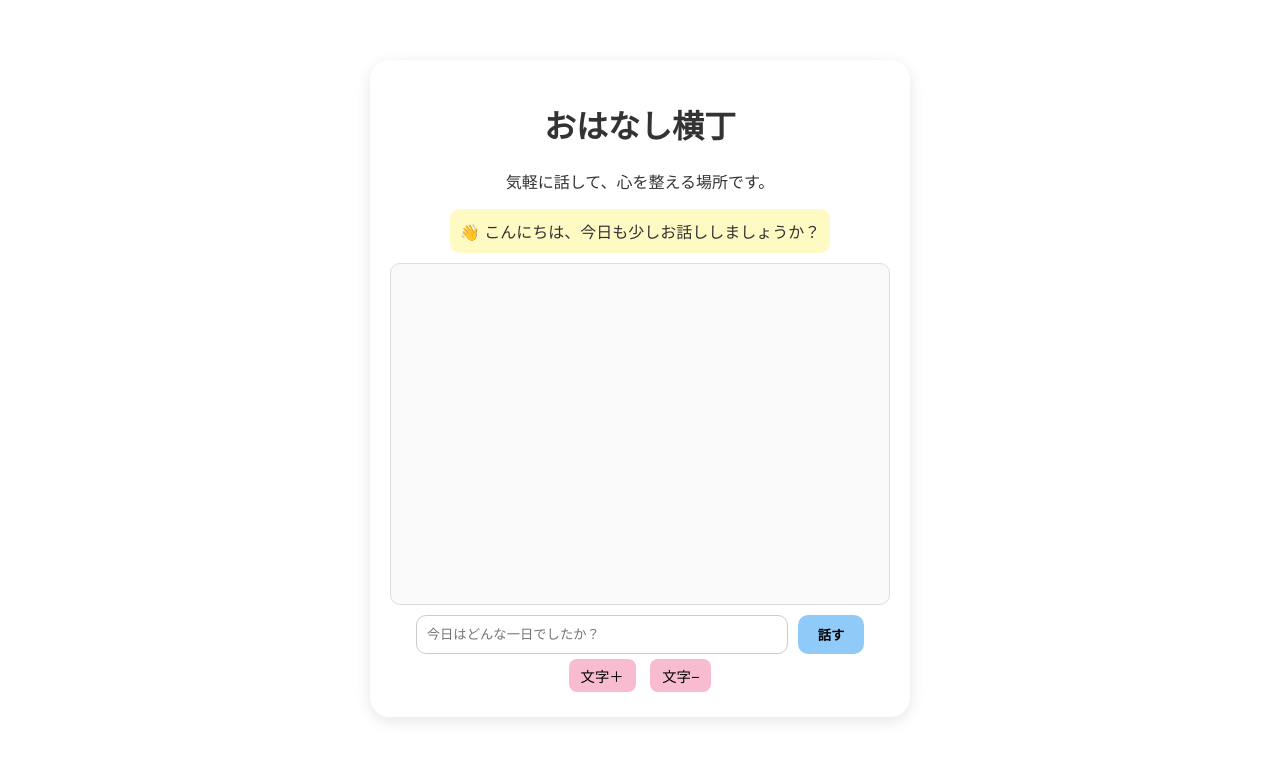
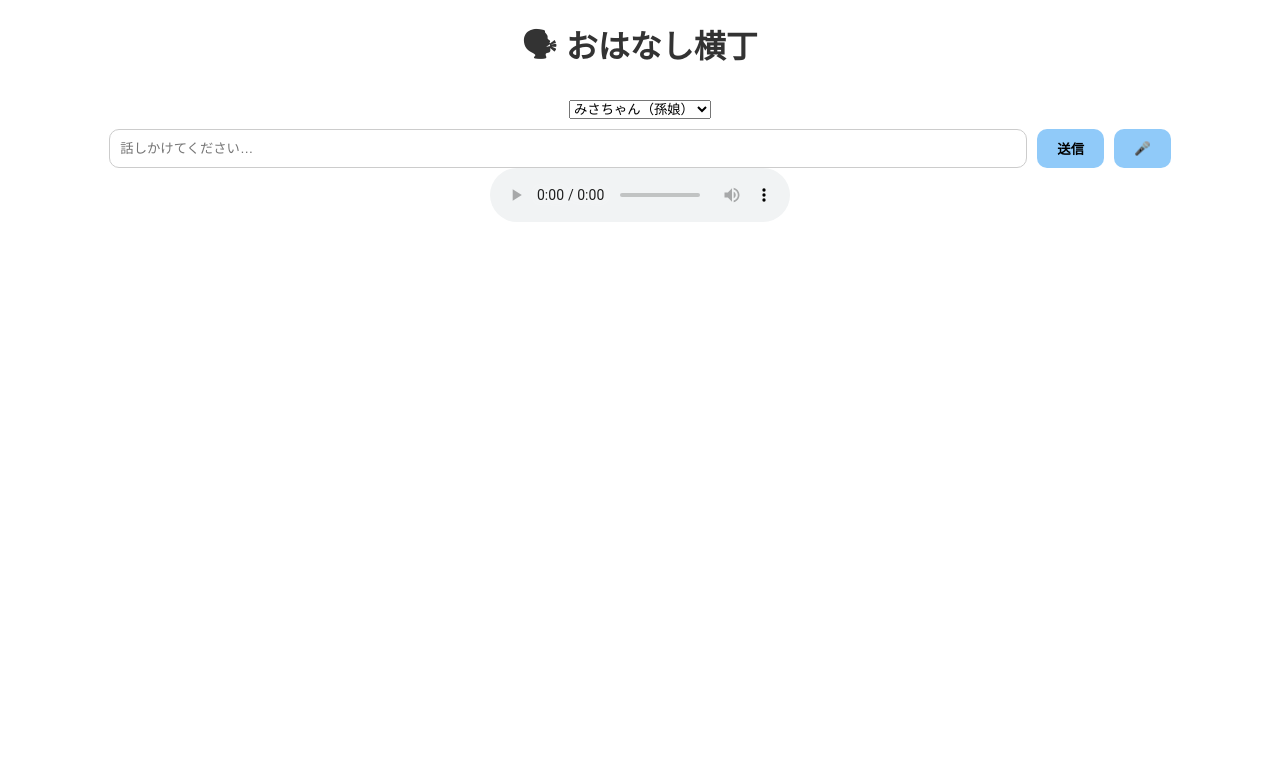
Before and after one commit to murahimurahi/ai_grandchild_bot, a Flask app: template templates/index.html in a window 1280 px wide. Shown: the top 760 px of the page. Run offline with Flask 3, Linux system fonts and the light colour scheme; the template is opened without the code that fills it, so the values that code supplies are empty.

Commit message:
Update index.html

```diff
--- a/templates/index.html
+++ b/templates/index.html
@@ -1,80 +1,100 @@
 <!DOCTYPE html>
 <html lang="ja">
 <head>
-  <meta charset="UTF-8">
-  <meta name="viewport" content="width=device-width, initial-scale=1.0">
-  <title>おはなし横丁</title>
-  <link rel="stylesheet" href="/static/style.css">
+  <meta charset="UTF-8" />
+  <meta name="viewport" content="width=device-width, initial-scale=1.0" />
+  <title>おはなし横丁 v2.1</title>
+  <link rel="stylesheet" href="style.css" />
 </head>
-<body class="{{ season }}">
-  <div class="container">
-    <h1>おはなし横丁</h1>
-    <p class="desc">気軽に話して、心を整える場所です。</p>
+<body>
+  <div class="chat-container">
+    <h1>🗣 おはなし横丁</h1>
+    <select id="characterSelect">
+      <option>みさちゃん（孫娘）</option>
+      <option>ゆうくん（孫息子）</option>
+      <option>お父さん</option>
+    </select>
 
-    <div id="reminder" class="reminder hidden">👋 こんにちは、今日も少しお話ししましょうか？</div>
-
-    <div id="chat-box"></div>
+    <div id="messages"></div>
 
     <div class="input-area">
-      <input type="text" id="userInput" placeholder="今日はどんな一日でしたか？">
-      <button id="sendBtn">話す</button>
+      <input type="text" id="userInput" placeholder="話しかけてください…" />
+      <button id="sendBtn">送信</button>
+      <button id="micBtn">🎤</button>
     </div>
 
-    <div class="buttons">
-      <button id="fontPlus">文字＋</button>
-      <button id="fontMinus">文字−</button>
-    </div>
+    <audio id="voicePlayer" controls></audio>
   </div>
 
   <script>
-    const chatBox = document.getElementById("chat-box");
-    const input = document.getElementById("userInput");
+    const userInput = document.getElementById("userInput");
     const sendBtn = document.getElementById("sendBtn");
+    const micBtn = document.getElementById("micBtn");
+    const messages = document.getElementById("messages");
+    const voicePlayer = document.getElementById("voicePlayer");
 
-    function appendMessage(role, text) {
-      const div = document.createElement("div");
-      div.className = role;
-      div.textContent = text;
-      chatBox.appendChild(div);
-      chatBox.scrollTop = chatBox.scrollHeight;
+    // ------------------------------
+    // メッセージ送信関数
+    // ------------------------------
+    async function sendMessage() {
+      const text = userInput.value.trim();
+      if (!text) return;
+
+      const character = document.getElementById("characterSelect").value;
+      appendMessage("🧑 あなた", text);
+      userInput.value = "";
+
+      const res = await fetch("/speak", {
+        method: "POST",
+        headers: { "Content-Type": "application/json" },
+        body: JSON.stringify({ text, character })
+      });
+      const data = await res.json();
+
+      appendMessage(character, "（再生中...）");
+      voicePlayer.src = data.audio_url;
+      voicePlayer.play();
     }
 
-    sendBtn.addEventListener("click", () => {
-      const message = input.value.trim();
-      if (!message) return;
-      appendMessage("user", "👤 " + message);
-      input.value = "";
+    sendBtn.onclick = sendMessage;
 
-      fetch("/talk", {
-        method: "POST",
-        headers: {"Content-Type": "application/json"},
-        body: JSON.stringify({message})
-      })
-      .then(res => res.json())
-      .then(data => {
-        appendMessage("ai", "🤖 " + data.mood);
-        appendMessage("ai", "💬 " + data.reply);
-      });
-    });
+    // ------------------------------
+    // 音声入力：自動送信（ボタン押さずに送る）
+    // ------------------------------
+    let recognition;
+    if ("webkitSpeechRecognition" in window || "SpeechRecognition" in window) {
+      recognition = new (window.SpeechRecognition || window.webkitSpeechRecognition)();
+      recognition.lang = "ja-JP";
 
-    // エンターキー対応
-    input.addEventListener("keypress", e => {
-      if (e.key === "Enter") sendBtn.click();
-    });
+      recognition.onresult = (event) => {
+        const transcript = event.results[0][0].transcript;
+        userInput.value = transcript;
+        sendMessage(); // 🎯 自動送信
+      };
 
-    // フォントサイズ調整
-    const fontPlus = document.getElementById("fontPlus");
-    const fontMinus = document.getElementById("fontMinus");
-    let size = 16;
-    fontPlus.onclick = () => { size += 2; chatBox.style.fontSize = size + "px"; };
-    fontMinus.onclick = () => { size = Math.max(12, size - 2); chatBox.style.fontSize = size + "px"; };
+      recognition.onend = () => {
+        micBtn.disabled = false;
+      };
 
-    // 今日も話そう通知
-    window.addEventListener("load", () => {
-      setTimeout(() => {
-        document.getElementById("reminder").classList.remove("hidden");
-      }, 2000);
-    });
+      micBtn.onclick = () => {
+        recognition.start();
+        micBtn.disabled = true;
+      };
+    } else {
+      micBtn.disabled = true;
+      micBtn.textContent = "🎙️非対応";
+    }
+
+    // ------------------------------
+    // 表示ヘルパー
+    // ------------------------------
+    function appendMessage(sender, text) {
+      const div = document.createElement("div");
+      div.className = "message";
+      div.innerHTML = `<strong>${sender}：</strong> ${text}`;
+      messages.appendChild(div);
+      messages.scrollTop = messages.scrollHeight;
+    }
   </script>
 </body>
 </html>
```
